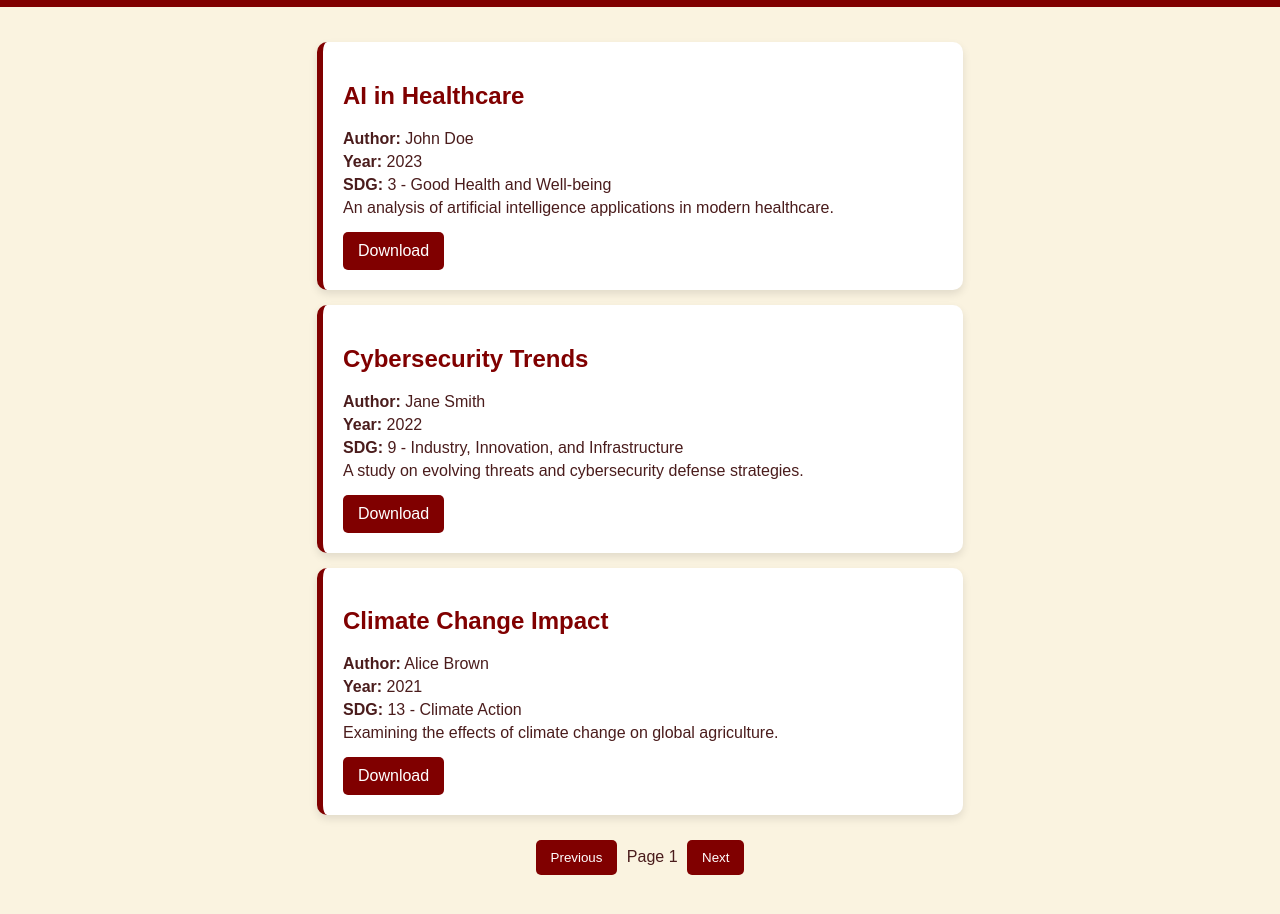
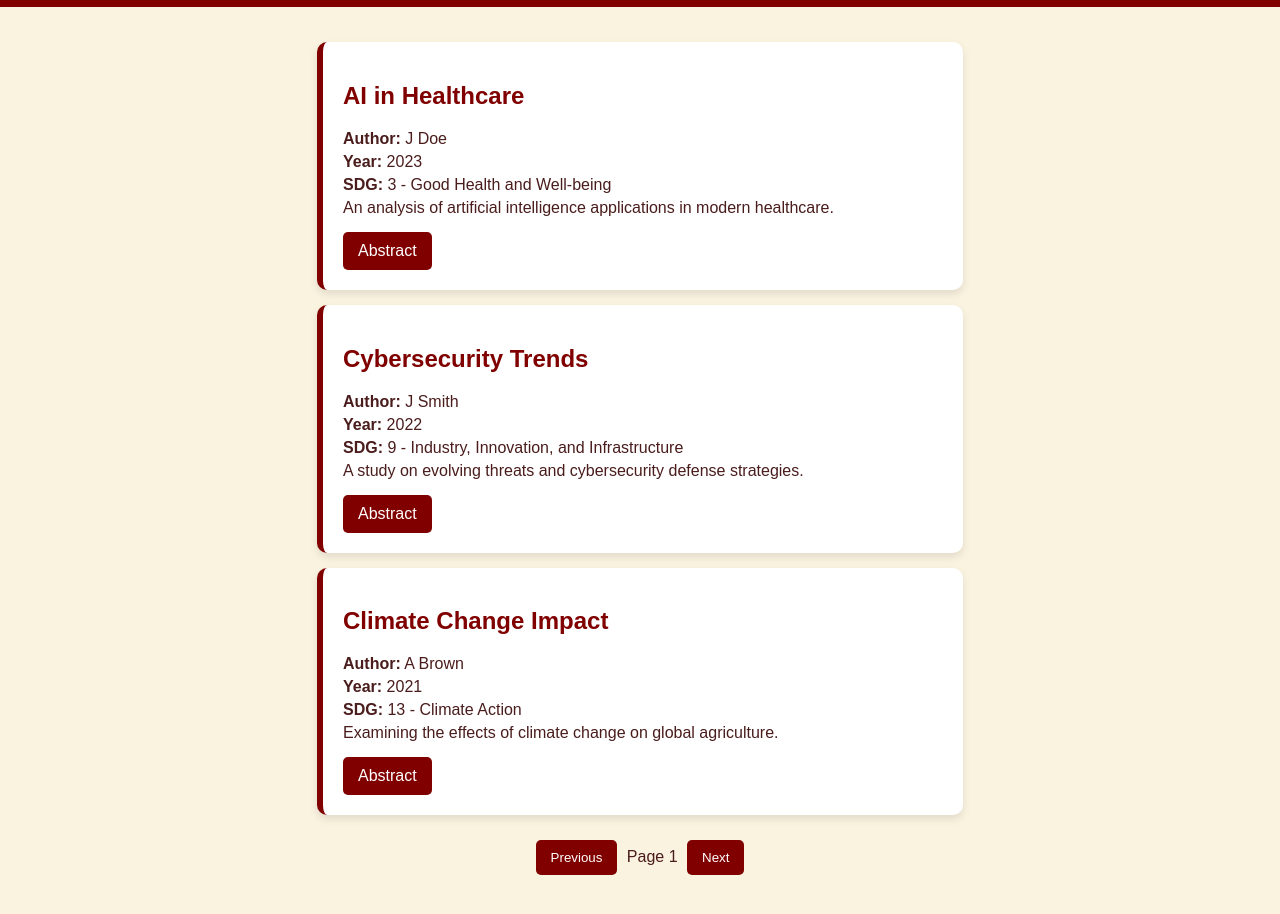
Before and after one commit to fhamyla/Repository, a plain HTML site: page index.html in a window 1280 px wide. Shown: the part 300-1214 px from the top of the page. Drawn offline with Linux system fonts and the light colour scheme.

Commit message:
replacing download to abstract

```diff
--- a/index.html
+++ b/index.html
@@ -41,27 +41,27 @@
             <!-- Sample Research Papers -->
             <div class="paper" data-title="AI in Healthcare" data-author="John Doe" data-date="2023" data-sdg="3" data-sdg-title="Good Health and Well-being">
                 <h2>AI in Healthcare</h2>
-                <p><strong>Author:</strong> John Doe</p>
+                <p><strong>Author:</strong> J Doe</p>
                 <p><strong>Year:</strong> 2023</p>
                 <p><strong>SDG:</strong> 3 - Good Health and Well-being</p>
                 <p>An analysis of artificial intelligence applications in modern healthcare.</p>
-                <a href="#">Download</a>
+                <a href="#">Abstract</a>
             </div>
             <div class="paper" data-title="Cybersecurity Trends" data-author="Jane Smith" data-date="2022" data-sdg="9" data-sdg-title="Industry, Innovation, and Infrastructure">
                 <h2>Cybersecurity Trends</h2>
-                <p><strong>Author:</strong> Jane Smith</p>
+                <p><strong>Author:</strong> J Smith</p>
                 <p><strong>Year:</strong> 2022</p>
                 <p><strong>SDG:</strong> 9 - Industry, Innovation, and Infrastructure</p>
                 <p>A study on evolving threats and cybersecurity defense strategies.</p>
-                <a href="#">Download</a>
+                <a href="#">Abstract</a>
             </div>
             <div class="paper" data-title="Climate Change Impact" data-author="Alice Brown" data-date="2021" data-sdg="13" data-sdg-title="Climate Action">
                 <h2>Climate Change Impact</h2>
-                <p><strong>Author:</strong> Alice Brown</p>
+                <p><strong>Author:</strong> A Brown</p>
                 <p><strong>Year:</strong> 2021</p>
                 <p><strong>SDG:</strong> 13 - Climate Action</p>
                 <p>Examining the effects of climate change on global agriculture.</p>
-                <a href="#">Download</a>
+                <a href="#">Abstract</a>
             </div>
         </section>
         <div id="pagination">
```
